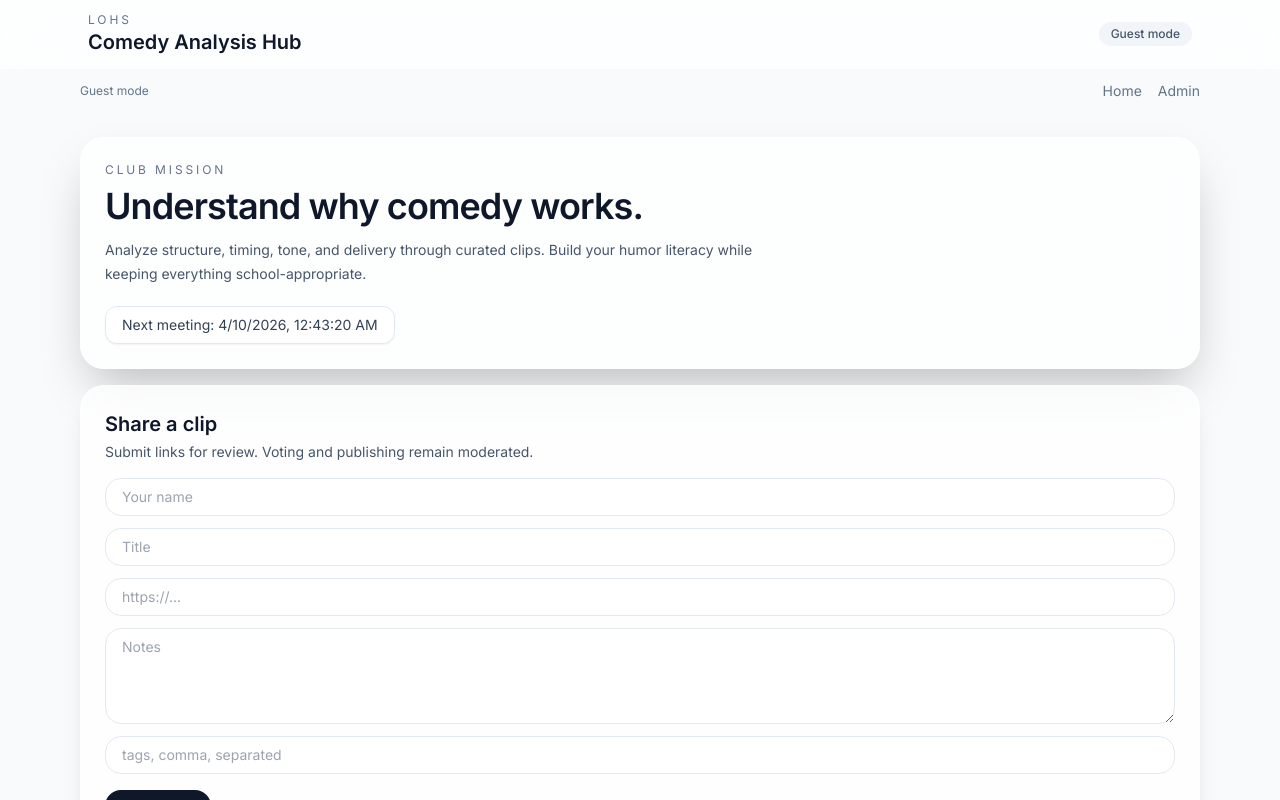
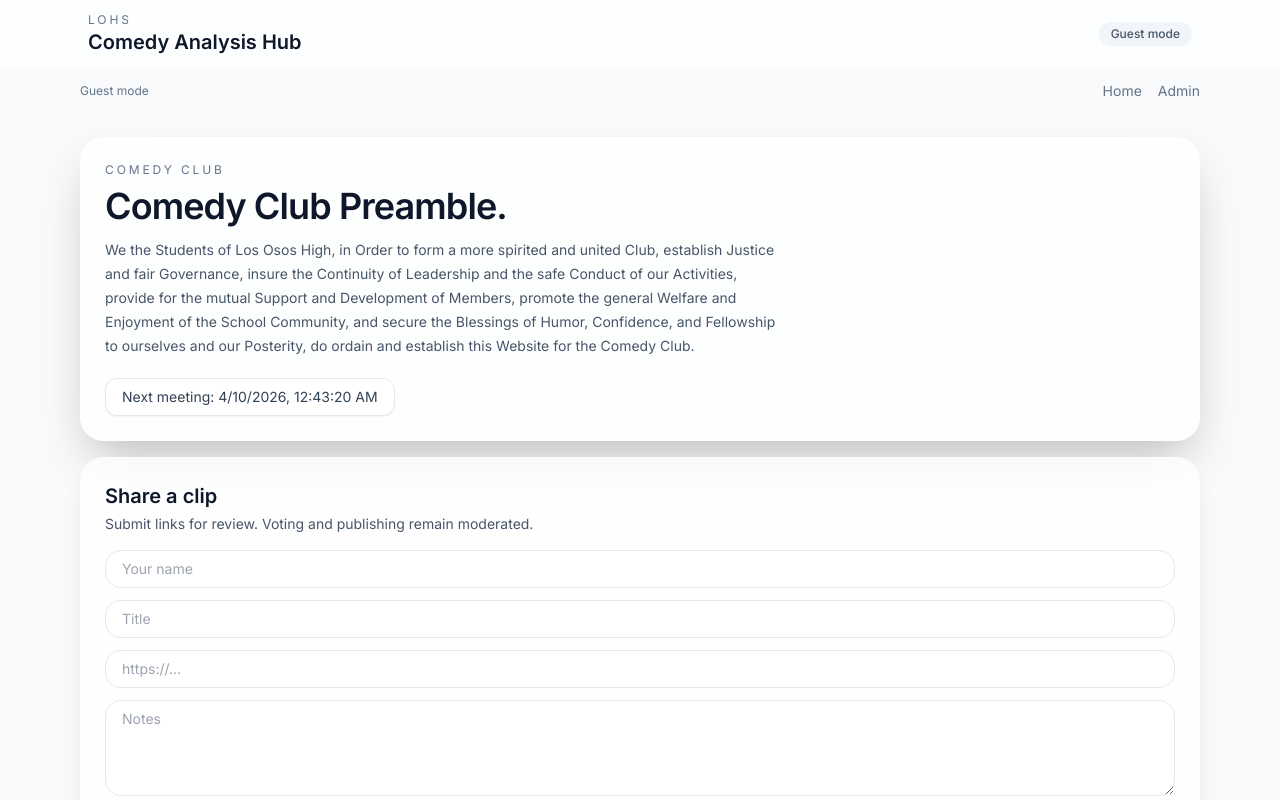
Before and after one commit to AlexApexRex/Comedy-Club, a React (Vite) app: page / in a window 1280 px wide. Both pictures are taken after a click on the button "Continue as guest". Shown: the top 800 px of the page. Built offline with nearby package versions, Linux system fonts and the light colour scheme; no server answers; the database is empty.

Commit message:
Update Hero.jsx

```diff
--- a/src/components/Hero.jsx
+++ b/src/components/Hero.jsx
@@ -2,9 +2,9 @@ export default function Hero({ siteConfig }) {
   const nextMeeting = siteConfig?.nextMeetingISO ? new Date(siteConfig.nextMeetingISO).toLocaleString() : 'First Wednesday monthly';
   return (
     <section className="rounded-3xl border border-white/50 bg-white/75 p-6 shadow-2xl backdrop-blur-xl">
-      <p className="text-xs uppercase tracking-[0.24em] text-slate-500">Club Mission</p>
-      <h2 className="mt-2 text-3xl font-semibold tracking-tight text-slate-900 sm:text-4xl">Understand why comedy works.</h2>
-      <p className="mt-3 max-w-2xl text-sm leading-6 text-slate-600">Analyze structure, timing, tone, and delivery through curated clips. Build your humor literacy while keeping everything school-appropriate.</p>
+      <p className="text-xs uppercase tracking-[0.24em] text-slate-500">Comedy Club</p>
+      <h2 className="mt-2 text-3xl font-semibold tracking-tight text-slate-900 sm:text-4xl">Comedy Club Preamble.</h2>
+      <p className="mt-3 max-w-2xl text-sm leading-6 text-slate-600">We the Students of Los Osos High, in Order to form a more spirited and united Club, establish Justice and fair Governance, insure the Continuity of Leadership and the safe Conduct of our Activities, provide for the mutual Support and Development of Members, promote the general Welfare and Enjoyment of the School Community, and secure the Blessings of Humor, Confidence, and Fellowship to ourselves and our Posterity, do ordain and establish this Website for the Comedy Club.</p>
       <div className="mt-5 inline-flex rounded-xl border border-slate-200 bg-white px-4 py-2 text-sm text-slate-700 shadow-sm">Next meeting: {nextMeeting}</div>
     </section>
   );
```
